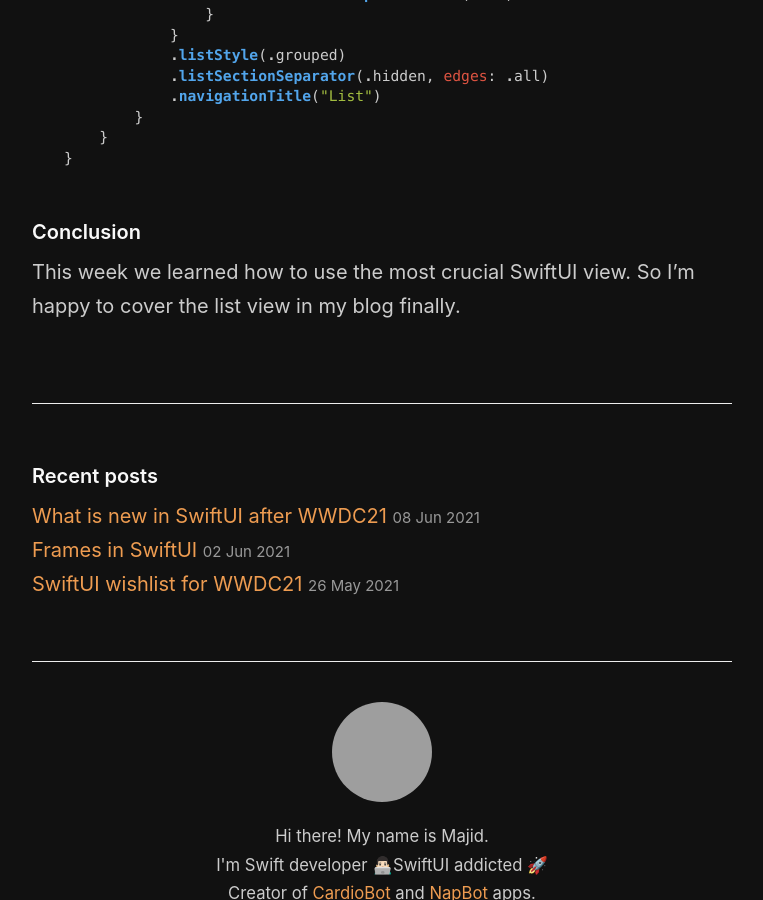
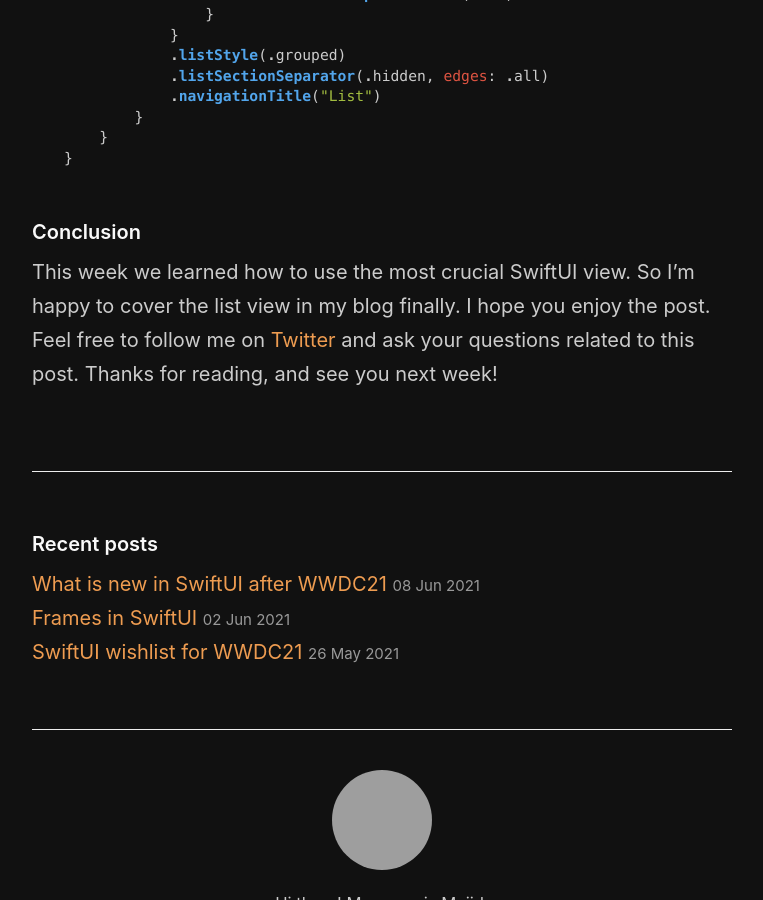
Before and after one commit to mecid/mecid.github.io, a Jekyll site: the page built from _posts/2021-06-16-mastering-list-in-swiftui.md, in a window 1280 px wide and 900 px high, scrolled down 8951 px, cut to the strip 0-900 px from the top of the window. Shown: the whole strip, without its empty margins (258-1021 px from the left). Built offline with Jekyll 4.4.1, drawn with Linux system fonts in a browser that asks for light colours; grey boxes are pictures that could not be loaded.

Commit message:
conclusion added to mastering list post

````diff
--- a/_posts/2021-06-16-mastering-list-in-swiftui.md
+++ b/_posts/2021-06-16-mastering-list-in-swiftui.md
@@ -283,4 +283,4 @@ struct ContentView: View {
 ```
 
 #### Conclusion
-This week we learned how to use the most crucial SwiftUI view. So I'm happy to cover the list view in my blog finally.
+This week we learned how to use the most crucial SwiftUI view. So I'm happy to cover the list view in my blog finally. I hope you enjoy the post. Feel free to follow me on [Twitter](https://twitter.com/mecid) and ask your questions related to this post. Thanks for reading, and see you next week!
````
